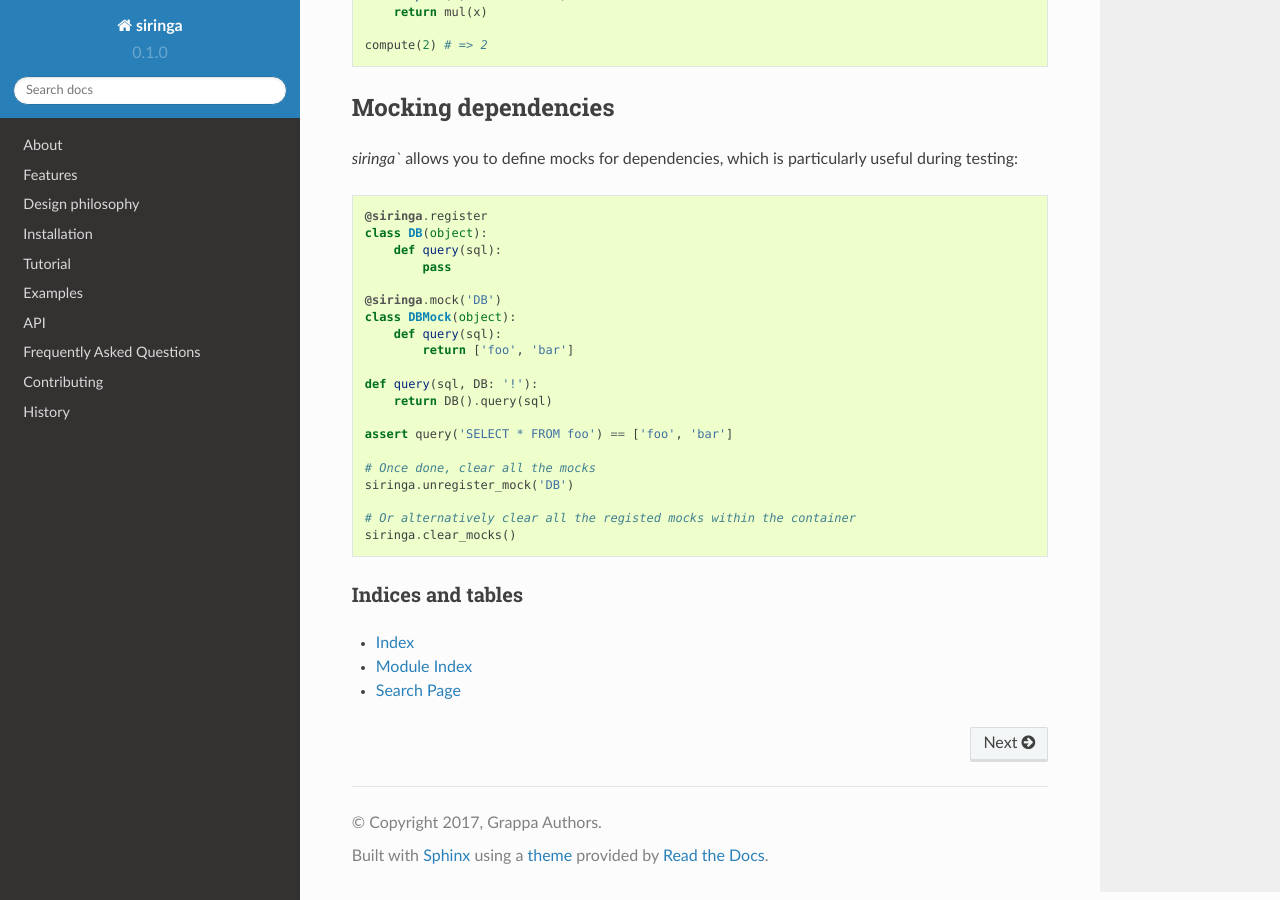
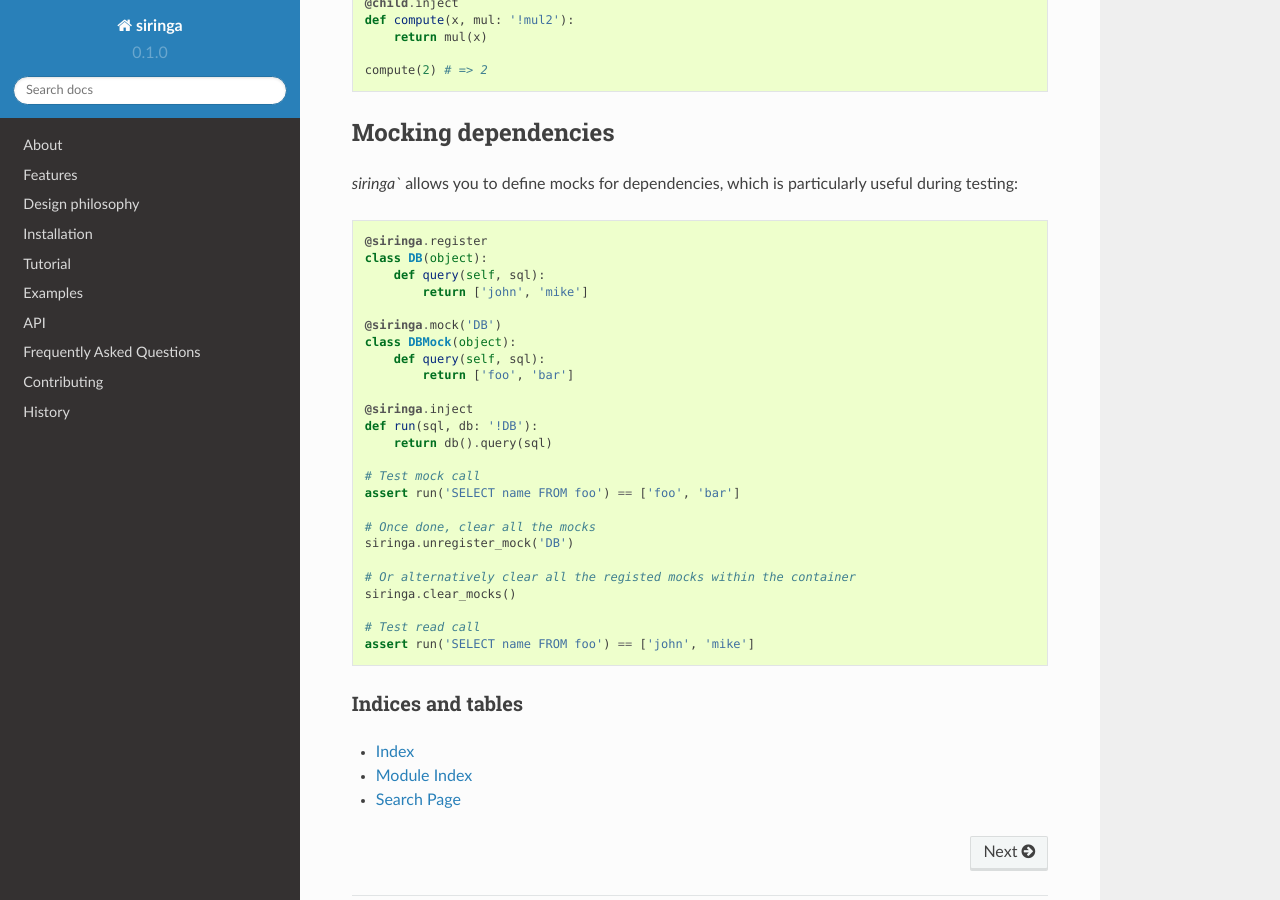
Before and after one commit to h2non/siringa, a Sphinx documentation site: the page built from docs/index.rst, in a window 1280 px wide and 900 px high, scrolled down 6059 px. Built offline with Sphinx 7.4.7 and the Read the Docs theme 2.0.0, drawn with Linux system fonts in a browser that asks for light colours; pages that are not in the unit, such as notebooks, are missing from menus; the version number is read from the project's files by our own code; some of the changed text lies outside the part shown.

```diff
--- a/README.rst
+++ b/README.rst
@@ -110,7 +110,7 @@ In this case, the argument name expression will be used for dependency inference
 Registering dependencies
 ^^^^^^^^^^^^^^^^^^^^^^^^
 
-`siringa`` allows you to rely on decorators for idiomatic dependencies registering.
+``siringa`` allows you to rely on decorators for idiomatic dependencies registering.
 
 Dependency name is dynamically inferred at registration time based on ``class`` or ``function`` name.
 
@@ -267,24 +267,29 @@ Mocking dependencies
 
     @siringa.register
     class DB(object):
-        def query(sql):
-            pass
+        def query(self, sql):
+            return ['john', 'mike']
 
     @siringa.mock('DB')
     class DBMock(object):
-        def query(sql):
+        def query(self, sql):
             return ['foo', 'bar']
 
-    def query(sql, DB: '!'):
-        return DB().query(sql)
+    @siringa.inject
+    def run(sql, db: '!DB'):
+        return db().query(sql)
 
-    assert query('SELECT * FROM foo') == ['foo', 'bar']
+    # Test mock call
+    assert run('SELECT name FROM foo') == ['foo', 'bar']
 
     # Once done, clear all the mocks
     siringa.unregister_mock('DB')
 
     # Or alternatively clear all the registed mocks within the container
     siringa.clear_mocks()
+
+    # Test read call
+    assert run('SELECT name FROM foo') == ['john', 'mike']
 
 
 .. _Python: http://python.org
--- a/docs/examples.rst
+++ b/docs/examples.rst
@@ -26,3 +26,9 @@ Featured example using classes
 ^^^^^^^^^^^^^^^^^^^^^^^^^^^^^^
 
 .. literalinclude:: ../examples/featured.py
+
+
+Mocking dependencies
+^^^^^^^^^^^^^^^^^^^^
+
+.. literalinclude:: ../examples/mocking.py
```
Also changed, not shown: 5 other files.
